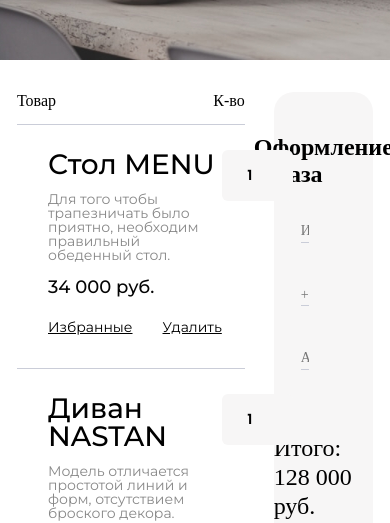
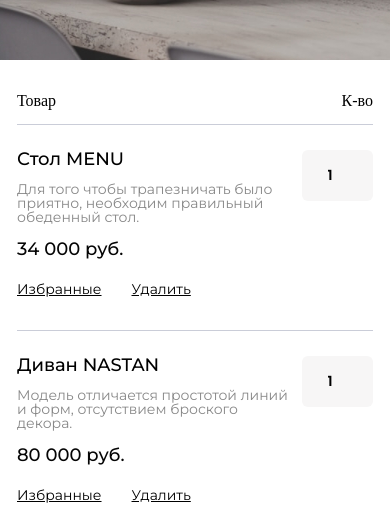
Before and after one commit to skillova/SkyOnlineShop, a plain HTML site: page cart.html in a window 390 px wide. Shown: the part 340-863 px from the top of the page. Drawn offline with Linux system fonts and the light colour scheme.

Commit message:
tablet mobile adaptive

```diff
--- a/scss/_content.scss
+++ b/scss/_content.scss
@@ -505,6 +505,7 @@ input[type="checkbox"] {
 
 .form-pay {
   grid-column: span 4;
+  max-width: 379px;
   border-radius: 20px;
   background: rgba(247, 246, 246, 1);
   display: flex;
--- a/scss/_mobile.scss
+++ b/scss/_mobile.scss
@@ -88,13 +88,17 @@
       }
     }
     &__title {
-      @include font-montserrat(28px, 500, 100%);
+      @include font-montserrat(18px, 500, 100%);
       &_for-center {
         @include font-montserrat(28px, 600, 100%);
       }
     }
     &__price {
       @include font-montserrat(18px, 500, 100%);
+    }
+    &__block-img {
+      &_for-cart {display: none;
+      }
     }
   }
   .form {
--- a/scss/_tablet.scss
+++ b/scss/_tablet.scss
@@ -28,8 +28,14 @@
     }
   }
   .form {
-  &-filter {
-    left: -124px;
+    &-filter {
+      left: -124px;
+    }
+  }
+  .cart {
+    grid-column: 1 / -1;
+  }
+  .form-pay {
+    grid-column: 1 / -1;
   }
 }
-}
```
Also changed, not shown: static/css/style.css, 1 other file.
